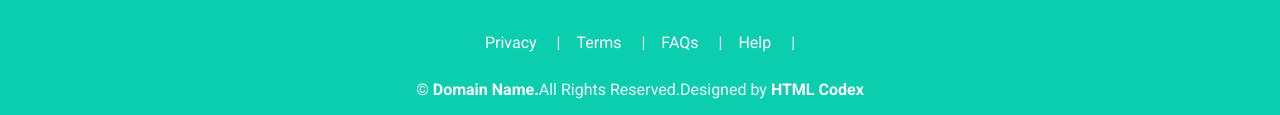
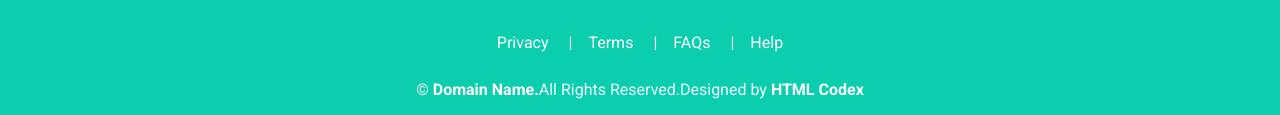
Before and after one commit to firozreja/firoz1st, a plain HTML site: page index.html in a window 1280 px wide. Shown: the part 4673-4788 px from the top of the page. Drawn offline with Linux system fonts and the light colour scheme.

Commit message:
site update

```diff
--- a/index.html
+++ b/index.html
@@ -339,7 +339,7 @@
                         <li class="list"><a href="">Privacy</a><span>|</span></li>
                         <li class="list"><a href="">Terms</a><span>|</span></li>
                         <li class="list"><a href="">FAQs</a><span>|</span></li>
-                        <li class="list"><a href="">Help</a><span>|</span></li>
+                        <li class="list"><a href="">Help</a></li>
                     </ul>
                 </div>
                 <div class="copyright">
```
